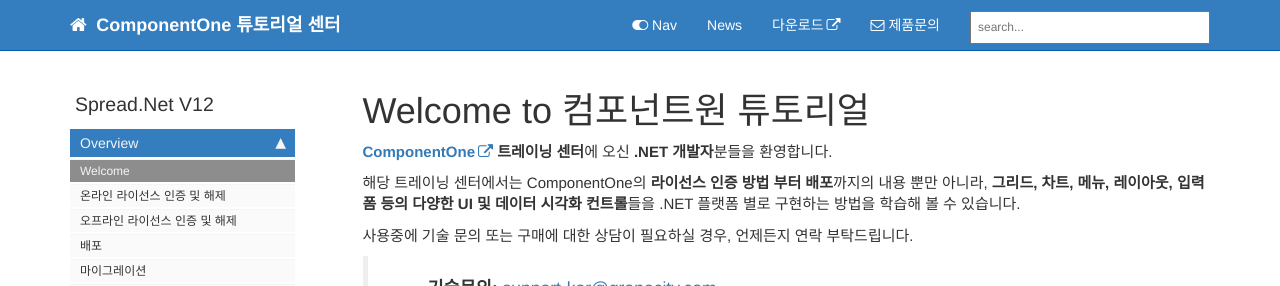
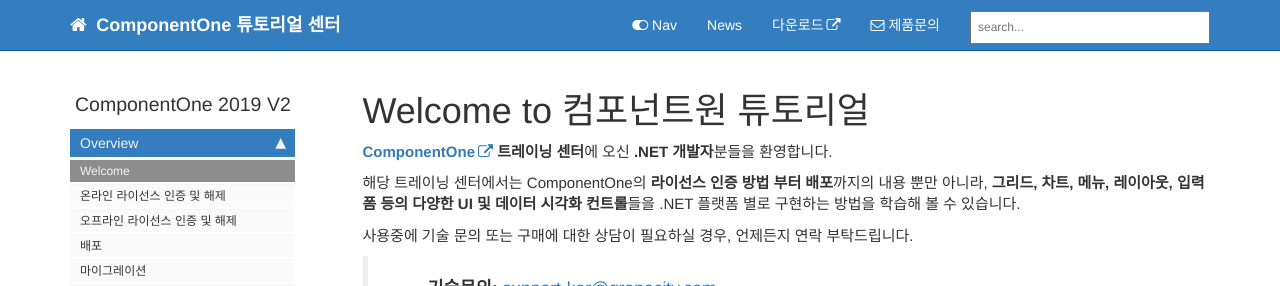
Before and after one commit to grapecity-korea/C1Training.github.io, a Jekyll site: the page built from index.md, in a window 1280 px wide. Shown: the top 286 px of the page. Built offline with Jekyll 4.4.1, drawn with Linux system fonts in a browser that asks for light colours; comment, search, counter and statistics services are not loaded.

Commit message:
Fix Frame

```diff
--- a/_data/sidebars/mydoc_sidebar.yml
+++ b/_data/sidebars/mydoc_sidebar.yml
@@ -2,8 +2,8 @@
 
 entries:
   - title: sidebar
-    product: Spread.Net
-    version: V12
+    product: ComponentOne
+    version: 2019 V2
     folders:
       - title:
         output: pdf
--- a/_includes/feedback.html
+++ b/_includes/feedback.html
@@ -8,6 +8,6 @@
 {% if site.feedback_link %}
   <a class="email" title="Submit feedback" href="{{site.feedback_link}}">{{feedback_text}}</a>
 {% else %}
-  <a class="email" title="Submit feedback" href="#" onclick="javascript:window.location='mailto:{{site.feedback_email}}?subject={{site.feedback_subject_line}} feedback&body=I have some feedback about the {{page.title}} page: ' + window.location.href;"><i class="fa fa-envelope-o"></i> {{feedback_text}}</a>
+  <a class="email" title="Submit feedback" href="#" onclick="javascript:window.location='mailto:{{site.feedback_email}}?subject={{site.feedback_subject_line}} - <제목>&body= ComponentOne(컴포넌트원)에 대한 문의 내용을 보내주시면, 빠른 시일 내에 회신드겠습니다."><i class="fa fa-envelope-o"></i> {{feedback_text}}</a>
 {% endif %}
 </li>
```
